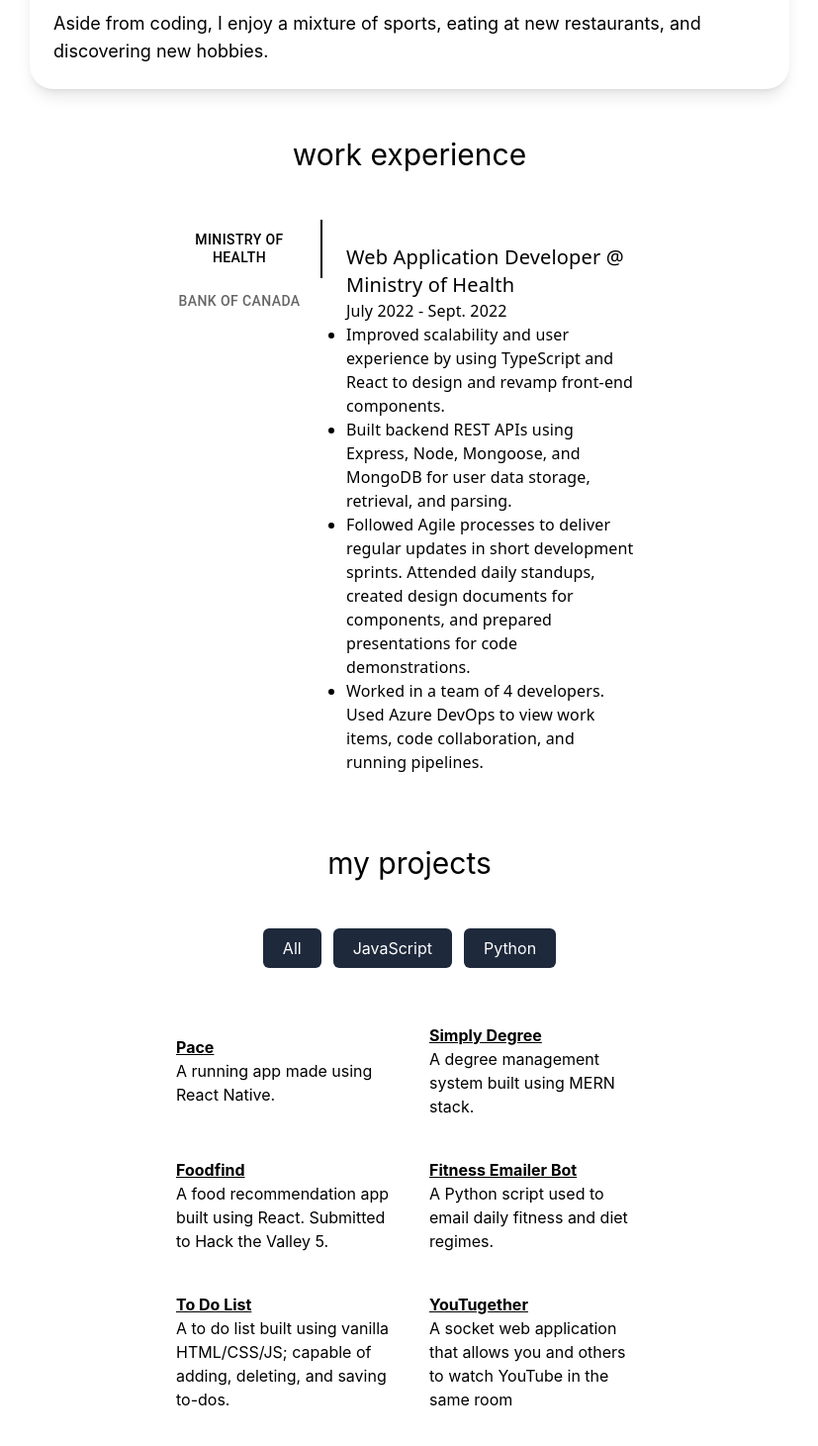
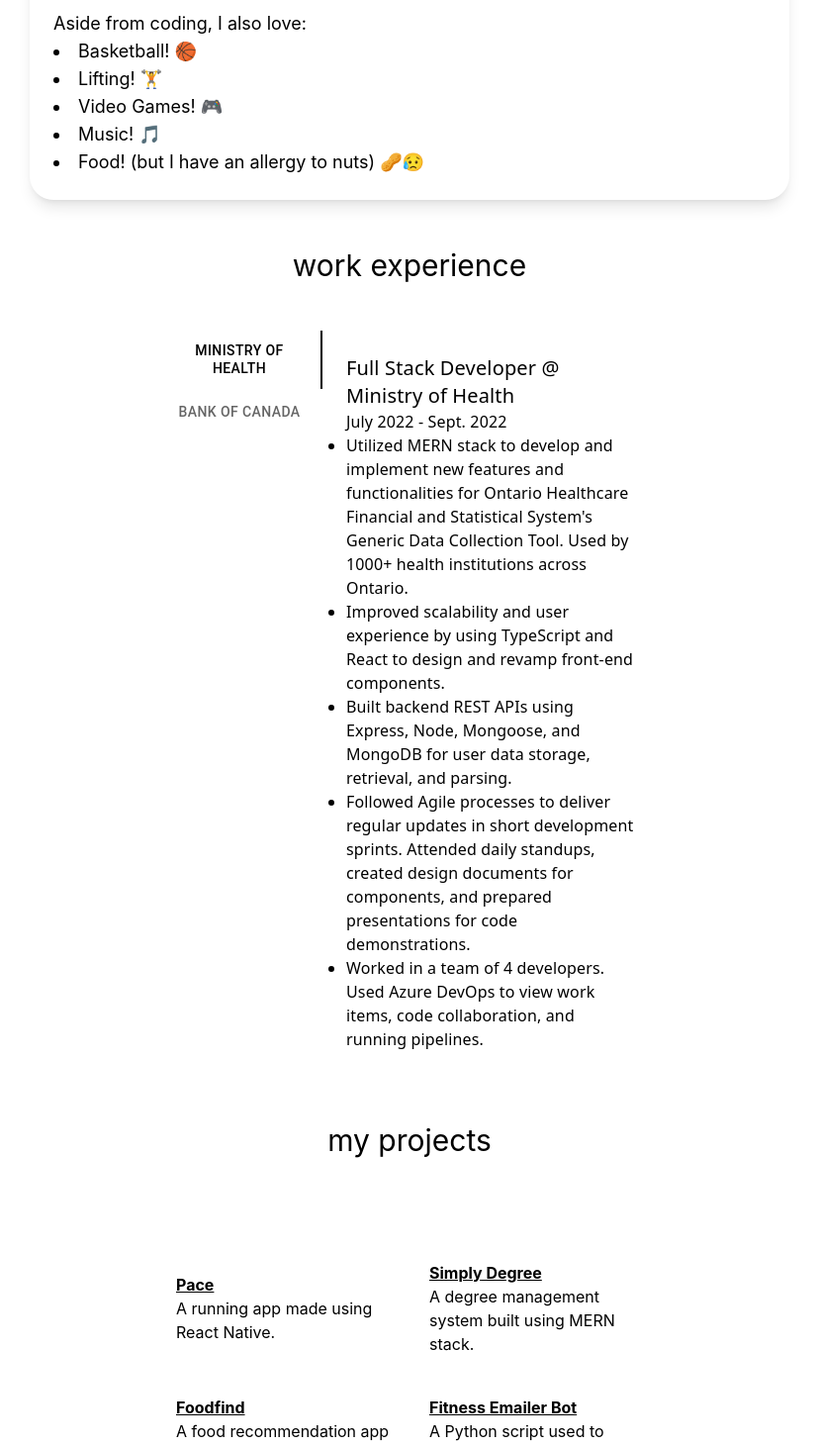
Before and after one commit to bencostas/bencostas.github.io, a React (Create React App) app: page / in a window 1280 px wide. Shown: the part 520-1981 px from the top of the page at 99% size, without its empty margins (226-1053 px from the left). Built offline with nearby package versions, Linux system fonts and the light colour scheme.

Commit message:
made small changes to css

```diff
--- a/src/Components/Container.js
+++ b/src/Components/Container.js
@@ -12,7 +12,7 @@
                     key={Val.id}
                 >
                     <a href={Val.link}>
-                    <div className="text-left hover:bg-slate-200 p-3 rounded-xl">
+                    <div className="text-left hover:bg-sky-100 p-3 rounded-xl">
                         <div className="font-bold underline">
                         {Val.name}
                         </div>
--- a/src/Components/Data.js
+++ b/src/Components/Data.js
@@ -27,7 +27,7 @@
         name: "To Do List",
         language: "JavaScript",
         link: "https://github.com/bencostas/todolistextension",
-        desc: "A to do list built using vanilla HTML/CSS/JS; capable of adding, deleting, and saving to-dos."
+        desc: "A to do list capable of adding, deleting, and saving to-dos."
     },
     {
         name: "YouTugether",
--- a/src/Components/Gallery.tsx
+++ b/src/Components/Gallery.tsx
@@ -20,11 +20,6 @@
             my projects
         </div>
         <div className="flex items-center flex-col ">
-        <Buttons
-            filterItem={filterItem}
-            setItem={setItem}
-            menuItems={menuItems}
-          />
         <Container item={item}/>
         </div>
 
--- a/src/Components/JobData.js
+++ b/src/Components/JobData.js
@@ -1,9 +1,10 @@
 const Jobs =[
     {
         company: "Ministry of Health",
-        title: "Web Application Developer",
+        title: "Full Stack Developer",
         date: "July 2022 - Sept. 2022",
         desc: [
+            "Utilized MERN stack to develop and implement new features and functionalities for Ontario Healthcare Financial and Statistical System's Generic Data Collection Tool. Used by 1000+ health institutions across Ontario.",
             "Improved scalability and user experience by using TypeScript and React to design and revamp front-end components.",
             "Built backend REST APIs using Express, Node, Mongoose, and MongoDB for user data storage, retrieval, and parsing.",
             "Followed Agile processes to deliver regular updates in short development sprints. Attended daily standups, created design documents for components, and prepared presentations for code demonstrations.",
@@ -15,8 +16,9 @@
         title: "System Development Intern",
         date: "Sept. 2022 - Apr. 2023",
         desc: [
-            "Followed wireframe documents to improve user experience by implementing 5 features to the BoC Connect Portal client using HTML and JavaScript. BoC Connect is used by 10,000+ financial services companies across Canada.",
-            "Created reverse web proxies to onboard external applications to the BoC Connect Portal. Configured firewalls and whitelisted external users to improve security measures in the system architecture.",
+            "Followed wireframe documents to improve user experience by implementing and refining 5 pages in the BoC Connect client using HTML and JavaScript. BoC Connect is used by 10,000+ financial services companies across Canada",
+            "Created reverse web proxies to onboard and connect external applications and services to BoC Connect. Configured firewalls and whitelisted external users to improve security measures in the system architecture.",
+            "Refactored the codebase by externalizing 100+ hard-coded variables, functions, and expressions. Resulted in significant improvements in testing and less manual intervention in production environments.",
             "Worked with 2 teams alongside 20+ developers and specialists. Attended daily scrum meetings and weekly sprint plannings. Participated in code reviews, code promotions, solutioning, and testing."
         ]
     }
--- a/src/Components/MainBody.tsx
+++ b/src/Components/MainBody.tsx
@@ -16,7 +16,7 @@
             </div>
 
 
-            <div className='rounded-3xl text-lg shadow-lg text-left self-auto w-full lg:w-3/5 2xl:w-2/5 p-6'>
+            <div className='rounded-3xl text-lg shadow-lg text-left self-auto w-full lg:w-3/5 2xl:w-2/5 p-6 list-disc'>
             Nice to meet you! I am currently pursuing my undergraduate in computer science
             and am looking for exciting opportunities in tech. I love learning new things
             and finding different approaches to tackle problems.
@@ -27,7 +27,15 @@
             gain as much experience and exposure as I can into different fields of tech.
             <br/>
             <br/>
-            Aside from coding, I enjoy a mixture of sports, eating at new restaurants, and discovering new hobbies.
+            Aside from coding, I also love:
+            <br/>
+            <ul className="list-disc list-inside">
+                <li>Basketball! 🏀</li>
+                <li>Lifting! 🏋</li>
+                <li>Video Games! 🎮</li>
+                <li>Music! 🎵</li>
+                <li>Food! (but I have an allergy to nuts) 🥜😥</li>
+            </ul>
             </div>
         </div>
 
```
